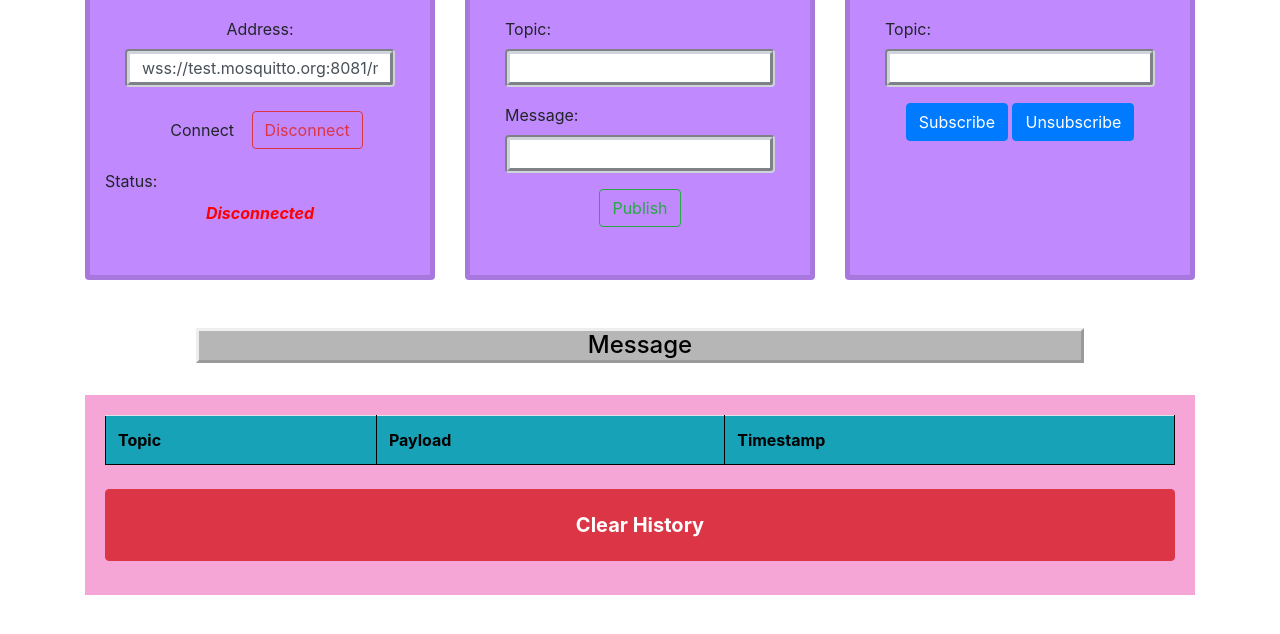
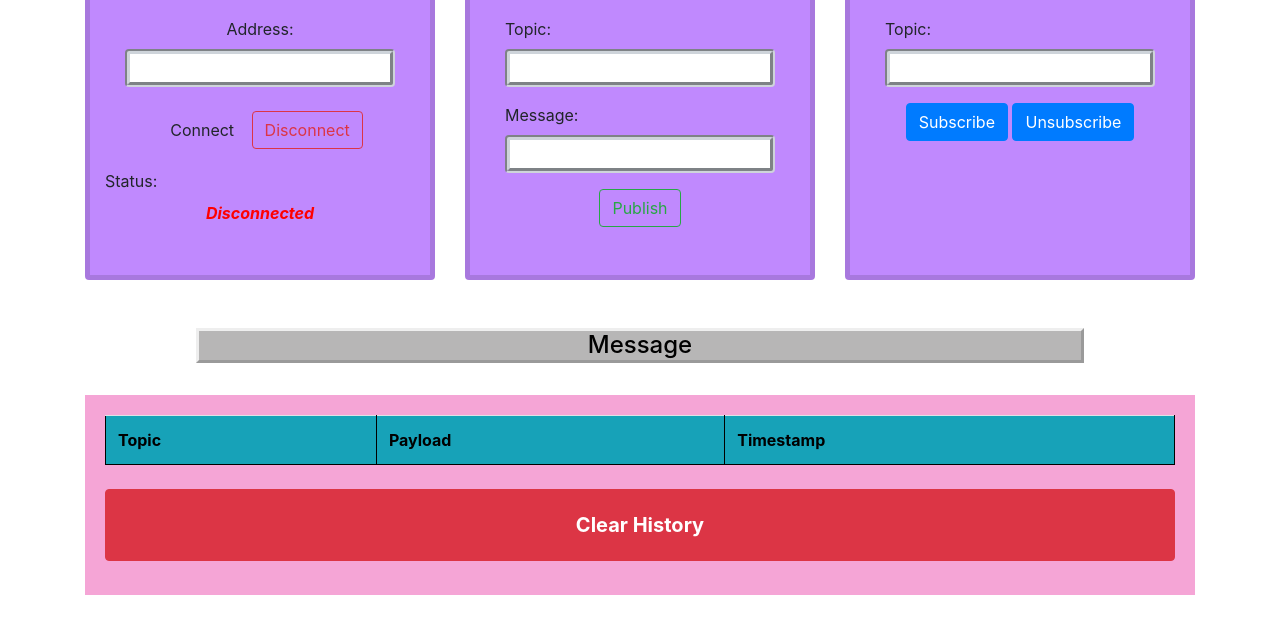
Before and after one commit to Heavenjes/Heavenjes.github.io, a website: page index.html in a window 1280 px wide. Shown: the part 160-794 px from the top of the page. Drawn offline with nearby package versions, Linux system fonts and the light colour scheme; some packages are replaced by stand-ins of ours; a script that the page names is missing.

Commit message:
Update index.html

```diff
--- a/index.html
+++ b/index.html
@@ -31,7 +31,7 @@
                             <div class="card-body">
                                 <label for="input-broker-ws"> Address:</label>
 
-                                <input type="text" class="form-control" id="input-broker-ws" value="wss://test.mosquitto.org:8081/mqtt"><br>
+                                <input type="text" class="form-control" id="input-broker-ws" value=""><br>
 
                                 <button id="btn-connect" class="btn btn-outline-successy">Connect</button>
 
```
